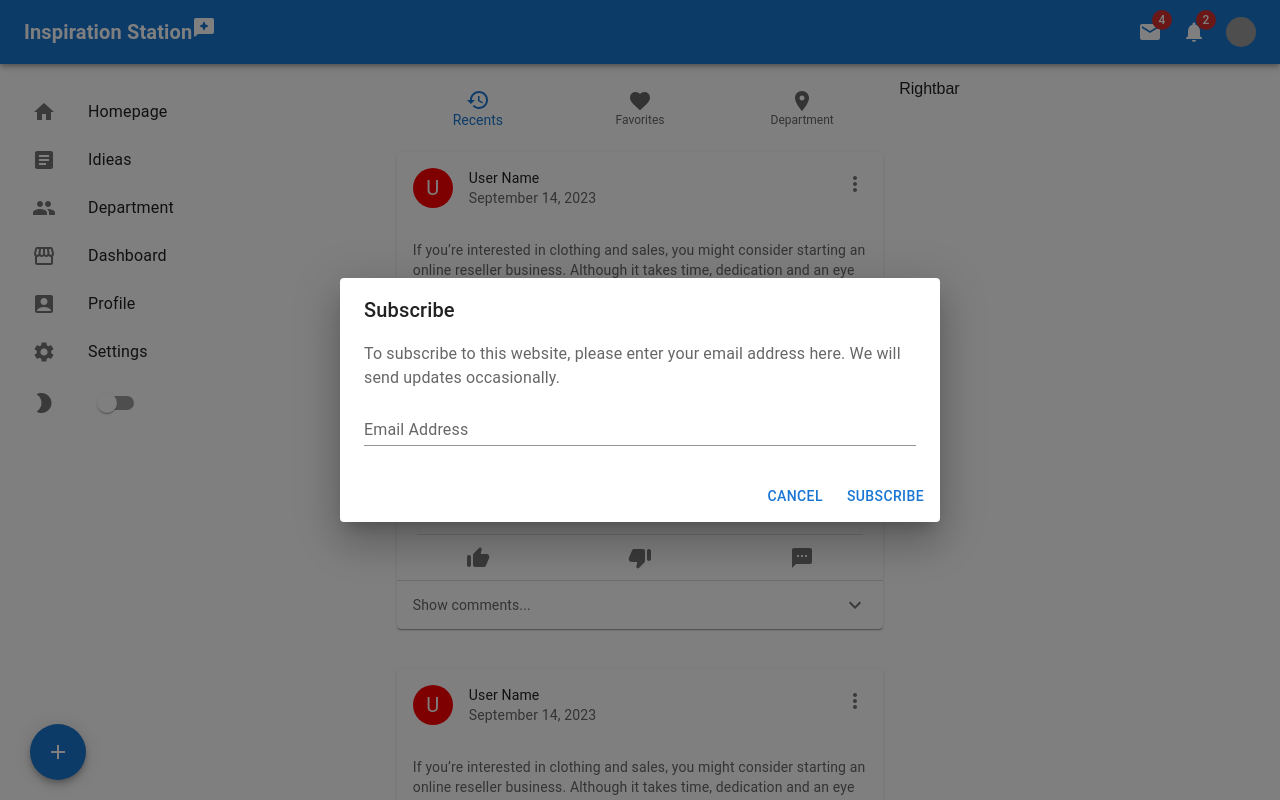
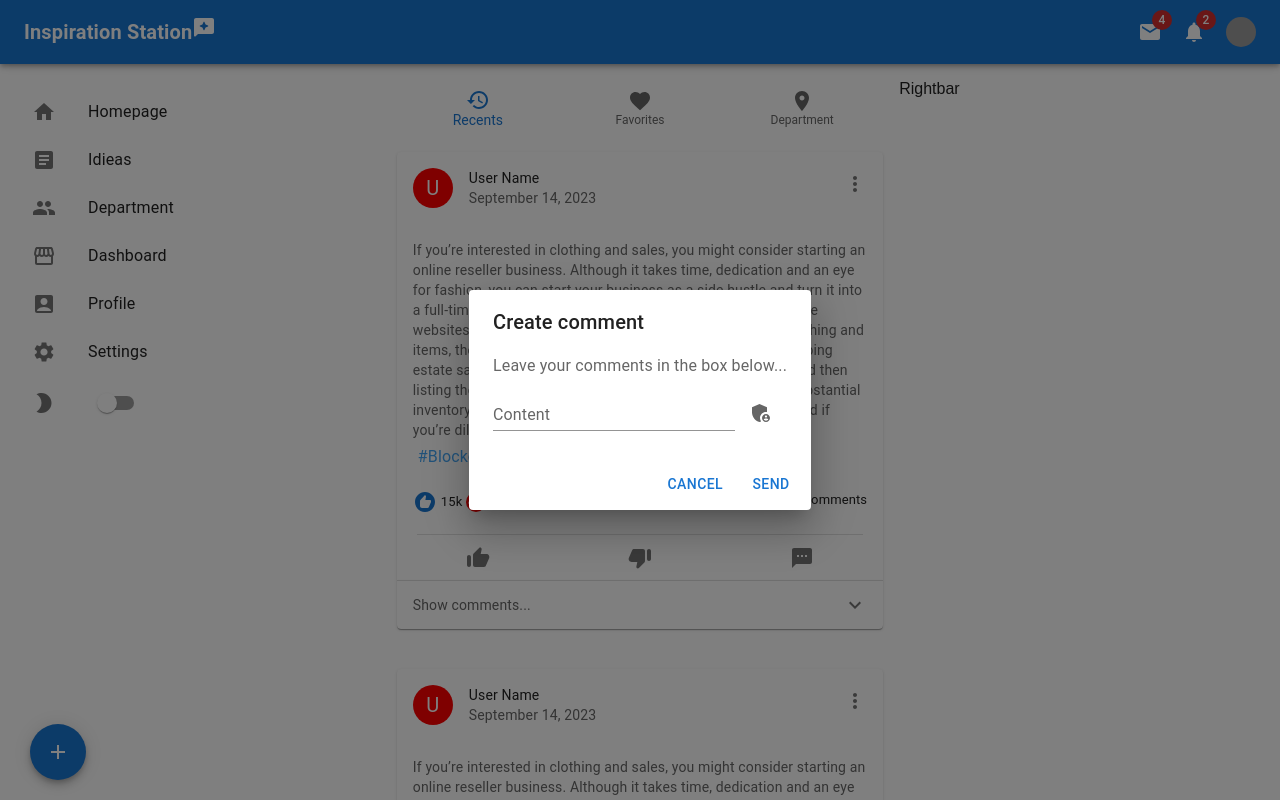
Before and after one commit to TeamWebEnterprise/enterprise_web_final, a React (Create React App) app in the folder client/: page / in a window 1280 px wide. Both pictures are taken after a click on the button 802 px from the left and 558 px from the top of the page. Shown: the top 800 px of the page. Built offline with nearby package versions, Linux system fonts and the light colour scheme; grey boxes are pictures that could not be loaded.

Commit message:
feat: create comment input

```diff
--- a/client/src/Components/Feed/Post.jsx
+++ b/client/src/Components/Feed/Post.jsx
@@ -4,6 +4,7 @@ import ThumbDownAltRoundedIcon from "@mui/icons-material/ThumbDownAltRounded";
 import SmsRoundedIcon from "@mui/icons-material/SmsRounded";
 import RecommendRoundedIcon from "@mui/icons-material/RecommendRounded";
 import ExpandMoreIcon from "@mui/icons-material/ExpandMore";
+import AdminPanelSettingsIcon from "@mui/icons-material/AdminPanelSettings";
 import { useState } from "react";
 import {
   Avatar,
@@ -27,6 +28,7 @@ import {
   DialogActions,
   Button,
   Divider,
+  Checkbox,
 } from "@mui/material";
 const Post = () => {
   const [open, setOpen] = useState(false);
@@ -197,25 +199,31 @@ const Post = () => {
       </Accordion>
 
       <Dialog open={open} onClose={handleClose}>
-        <DialogTitle>Subscribe</DialogTitle>
+        <DialogTitle>Create comment</DialogTitle>
         <DialogContent>
           <DialogContentText>
-            To subscribe to this website, please enter your email address here.
-            We will send updates occasionally.
+            Leave your comments in the box below...
           </DialogContentText>
+          <Box display="flex">
             <TextField
+              fullWidth
+              size="small"
               autoFocus
               margin="dense"
               id="name"
-            label="Email Address"
-            type="email"
-            fullWidth
+              label="Content"
               variant="standard"
             />
+            <Checkbox
+              sx={{ height: "50px", width: "60px", marginTop: "10px" }}
+              icon={<AdminPanelSettingsIcon />}
+              checkedIcon={<AdminPanelSettingsIcon />}
+            />
+          </Box>
         </DialogContent>
         <DialogActions>
           <Button onClick={handleClose}>Cancel</Button>
-          <Button onClick={handleClose}>Subscribe</Button>
+          <Button onClick={handleClose}>Send</Button>
         </DialogActions>
       </Dialog>
     </Card>
```
Lines whose indentation alone changed are shown as unchanged.
